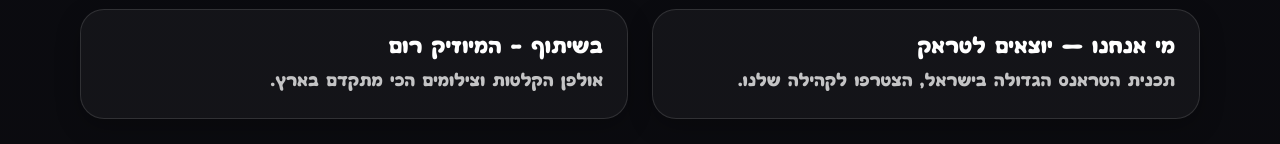
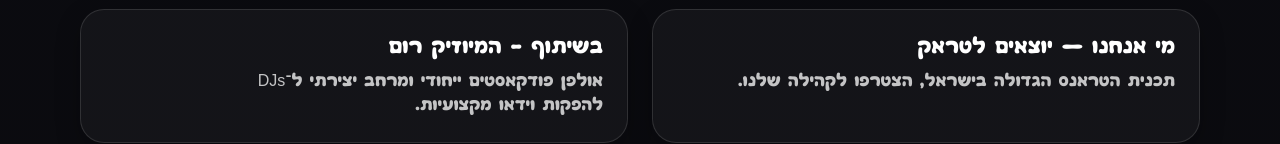
Before and after one commit to ShadowBoxer39/Trance-Awards, a Next.js app: page / in a window 1280 px wide. Shown: the part 686-830 px from the top of the page. Built offline with nearby package versions, Linux system fonts and the light colour scheme; no server answers.

Commit message:
Update index.tsx

```diff
--- a/pages/index.tsx
+++ b/pages/index.tsx
@@ -167,7 +167,7 @@ export default function Landing() {
     {/* Card 2 */}
     <div className="glass rounded-3xl p-6">
       <h2 className="text-xl font-[700] mb-2">בשיתוף - המיוזיק רום</h2>
-      <p className="text-white/75">אולפן הקלטות וצילומים הכי מתקדם בארץ.</p>
+      <p className="text-white/75">אולפן פודקאסטים ייחודי ומרחב יצירתי ל־DJs להפקות וידאו מקצועיות.</p>
     </div>
   </div>
 </section>
```
